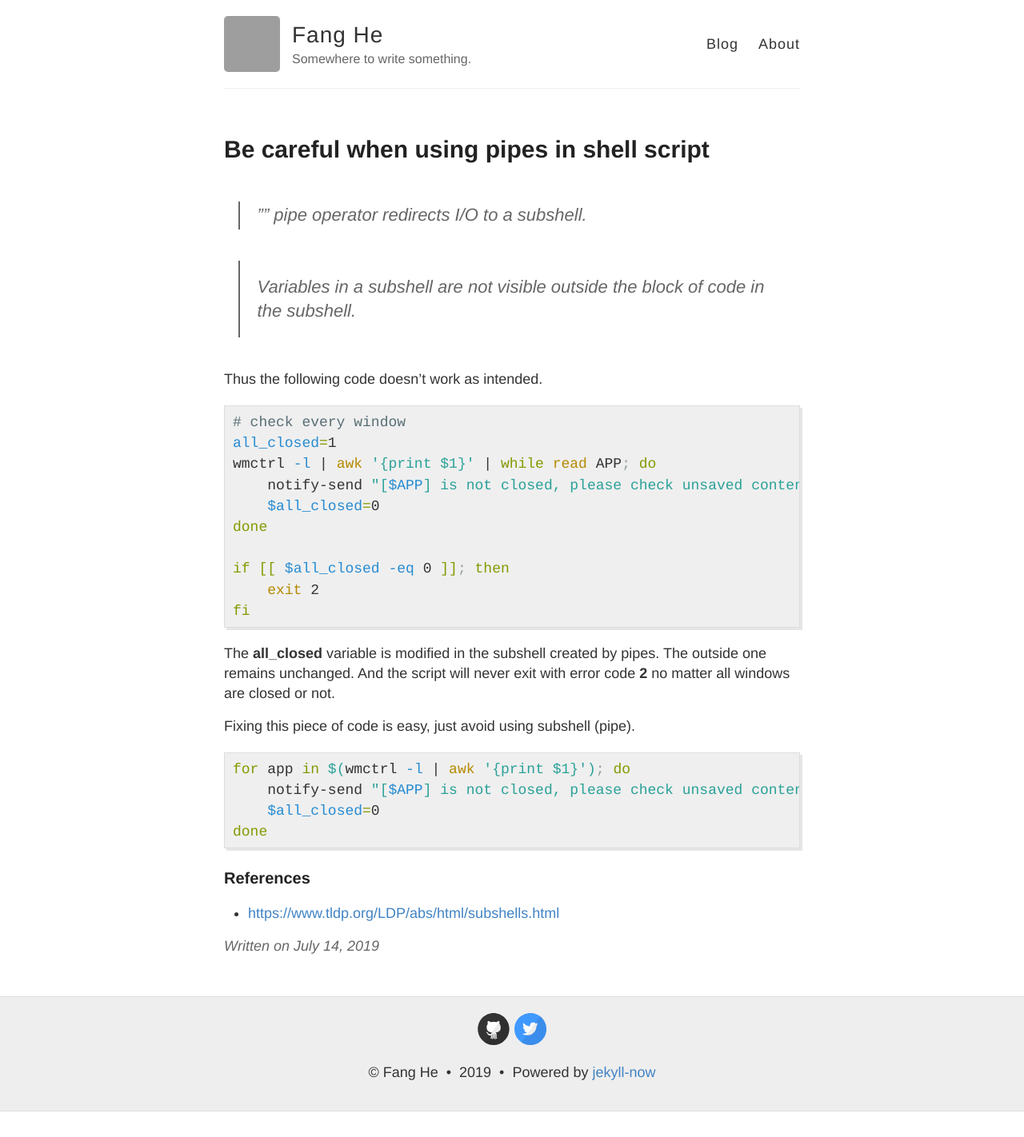
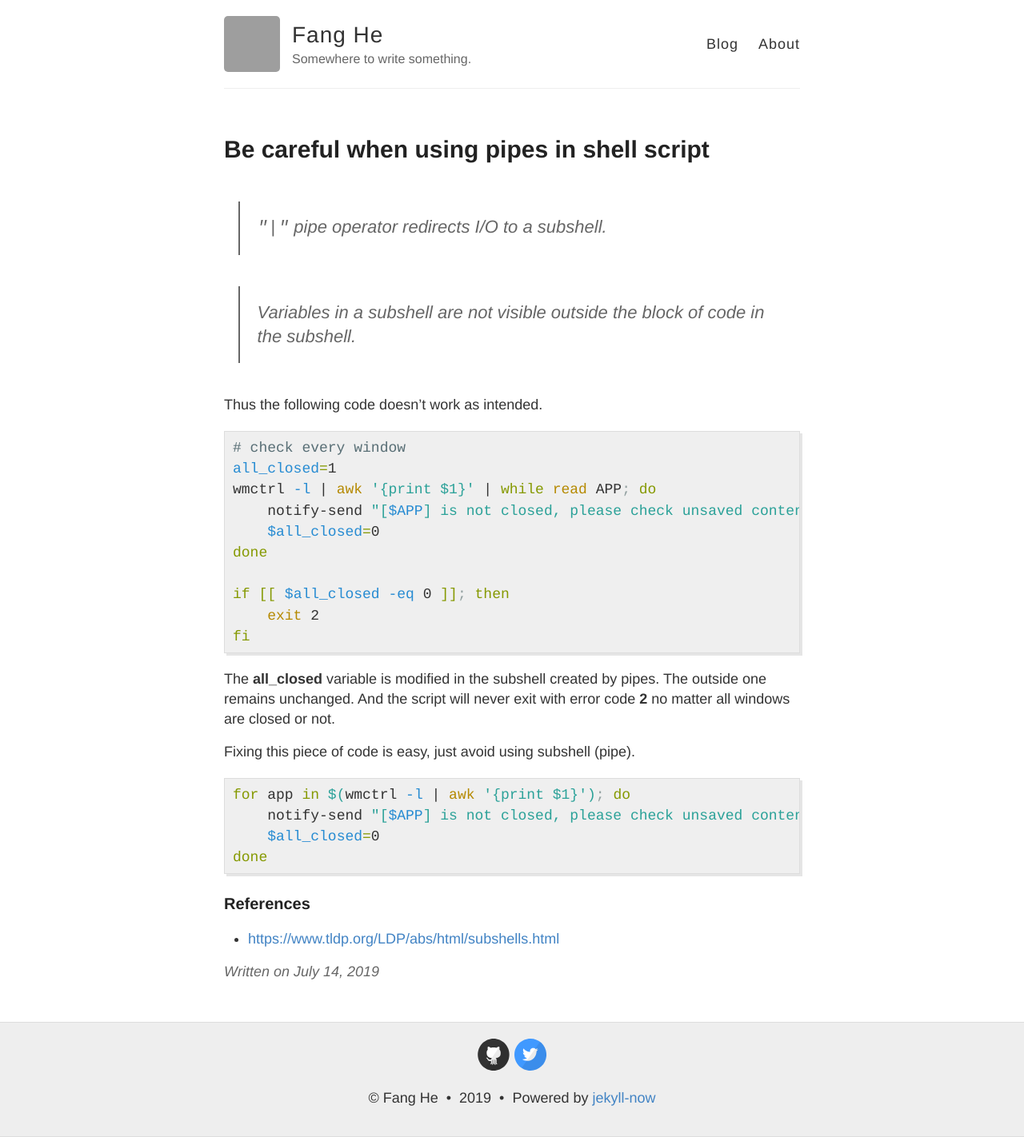
Before and after one commit to h3fang/h3fang.github.io, a Jekyll site: the page built from _posts/2019-7-14-subshell.md, in a window 1280 px wide. Shown: the whole page at 80% size. Built offline with Jekyll 4.4.1, drawn with Linux system fonts in a browser that asks for light colours; comment, search, counter and statistics services are not loaded; before the commit the page ends 1390 px from its top, so only the background shows below that; grey boxes are pictures that could not be loaded.

Commit message:
escape characters

```diff
--- a/_posts/2019-7-14-subshell.md
+++ b/_posts/2019-7-14-subshell.md
@@ -3,7 +3,7 @@ layout: post
 title: Be careful when using pipes in shell script
 ---
 
-> "|" pipe operator redirects I/O to a subshell.
+> `"|"` pipe operator redirects I/O to a subshell.
 
 > Variables in a subshell are not visible outside the block of code in the subshell.
 
```
